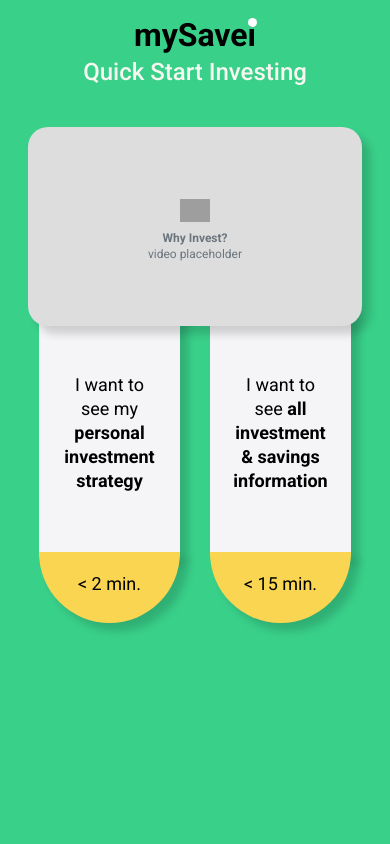
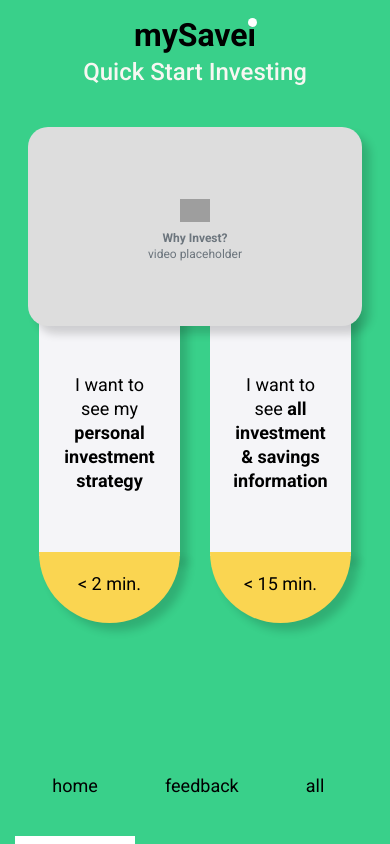
Before and after one commit to melanierosson/mysavei, a React (Create React App) app: page / in a window 390 px wide. Built offline with nearby package versions, Linux system fonts and the light colour scheme; grey boxes are pictures that could not be loaded.

Commit message:
mobile nav is there now but not behaving sticky

```diff
--- a/src/css/mysavei.css
+++ b/src/css/mysavei.css
@@ -350,6 +350,14 @@
     justify-content: space-between;
   }
 }
+@media screen and (max-width: 767px) {
+  div#root section#app section.mobile-nav {
+    display: flex;
+    flex-direction: row;
+    justify-content: space-around;
+    position: sticky !important;
+  }
+}
 div#root section#app code {
   font-family: source-code-pro, Menlo, Monaco, Consolas, "Courier New", monospace;
 }
--- a/src/css/nav.css
+++ b/src/css/nav.css
@@ -1,3 +1,28 @@
+@media screen and (max-width: 767px) {
+  nav.navigation {
+    padding: 0;
+    display: flex;
+    flex-direction: row;
+    justify-content: space-around;
+  }
+  nav.navigation section.nav {
+    padding: 10px;
+  }
+  nav.navigation section.nav:hover, nav.navigation section.nav:active, nav.navigation section.nav.active-nav {
+    border-bottom: 8px solid #FFF;
+  }
+  nav.navigation section.nav:hover .nav-link, nav.navigation section.nav:active .nav-link, nav.navigation section.nav.active-nav .nav-link {
+    margin-bottom: -8px;
+  }
+  nav.navigation section.nav .nav-link {
+    padding: 20px;
+    width: 100px;
+    text-align: center;
+  }
+  nav.navigation section.nav #nav-all {
+    padding-right: 0;
+  }
+}
 @media screen and (min-width: 768px) {
   nav.navigation {
     padding: 0;
--- a/src/pages/Active.js
+++ b/src/pages/Active.js
@@ -32,6 +32,14 @@
             </section>
 
         </main>
+        <section
+            className="mobile-nav hide-on-desktop"
+            style={{ backgroundColor: '#FAD551'}}
+        >
+            <Nav
+                bgColor='#FAD551'
+            />
+        </section>
         <Footer />
     </>
 )
--- a/src/pages/Home.js
+++ b/src/pages/Home.js
@@ -63,6 +63,15 @@
                 </Link>
             </ul>
         </main>
+        <section
+            className="mobile-nav hide-on-desktop"
+            style={{ backgroundColor: '#39D08A'}}
+        >
+            <Nav
+                bgColor='#39D08A'
+                home='true'
+            />
+        </section>
         <Footer />
     </>
     )
--- a/src/pages/LongTerm.js
+++ b/src/pages/LongTerm.js
@@ -30,6 +30,14 @@
             </section>
 
         </main>
+        <section
+            className="mobile-nav hide-on-desktop"
+            style={{ backgroundColor: '#5DD4CF'}}
+        >
+            <Nav
+                bgColor='#5DD4CF'
+            />
+        </section>
         <Footer />
     </>
 )
--- a/src/pages/NotFound.js
+++ b/src/pages/NotFound.js
@@ -20,6 +20,14 @@
                 <p>We're sorry - we cannot find this page.</p>
             </article>
         </main>
+        <section
+            className="mobile-nav hide-on-desktop"
+            style={{ backgroundColor: '#39D08A'}}
+        >
+            <Nav
+                bgColor='#39D08A'
+            />
+        </section>
         <Footer />
     </>
 )
--- a/src/pages/SecondStep.js
+++ b/src/pages/SecondStep.js
@@ -33,6 +33,14 @@
                 <UserOptions />
 
             </main>
+            <section
+                className="mobile-nav hide-on-desktop"
+                style={{ backgroundColor: '#39D08A'}}
+            >
+                <Nav
+                    bgColor='#39D08A'
+                />
+            </section>
             <Footer />
         </>
     )
--- a/src/scss/_index.scss
+++ b/src/scss/_index.scss
@@ -102,6 +102,14 @@
         justify-content:space-between;
       }
     }
+    section.mobile-nav {
+      @media screen and (max-width:767px) {
+        display:flex;
+        flex-direction:row;
+        justify-content:space-around;
+        position:sticky !important;
+      }
+    }
 
     code {
       font-family: source-code-pro, Menlo, Monaco, Consolas, 'Courier New',
--- a/src/scss/nav.scss
+++ b/src/scss/nav.scss
@@ -1,4 +1,29 @@
 nav.navigation {
+    @media screen and (max-width:767px) {
+        padding:0;
+        display:flex;
+        flex-direction:row;
+        justify-content:space-around;
+        section.nav {
+            padding:10px;
+            &:hover,
+            &:active,
+            &.active-nav {
+                border-bottom:8px solid #FFF;
+                .nav-link {
+                    margin-bottom:-8px;
+                }
+            }
+            .nav-link {
+                padding:20px;
+                width:100px;
+                text-align:center;
+            }
+            #nav-all {
+                padding-right:0;
+            }
+        }
+    }
     @media screen and (min-width:768px) {
         padding:0;
         section.nav {
@@ -23,6 +48,5 @@
                 padding-right:0;
             }
         }
-
     }
 }
```
Also changed, not shown: src/pages/All.js.
